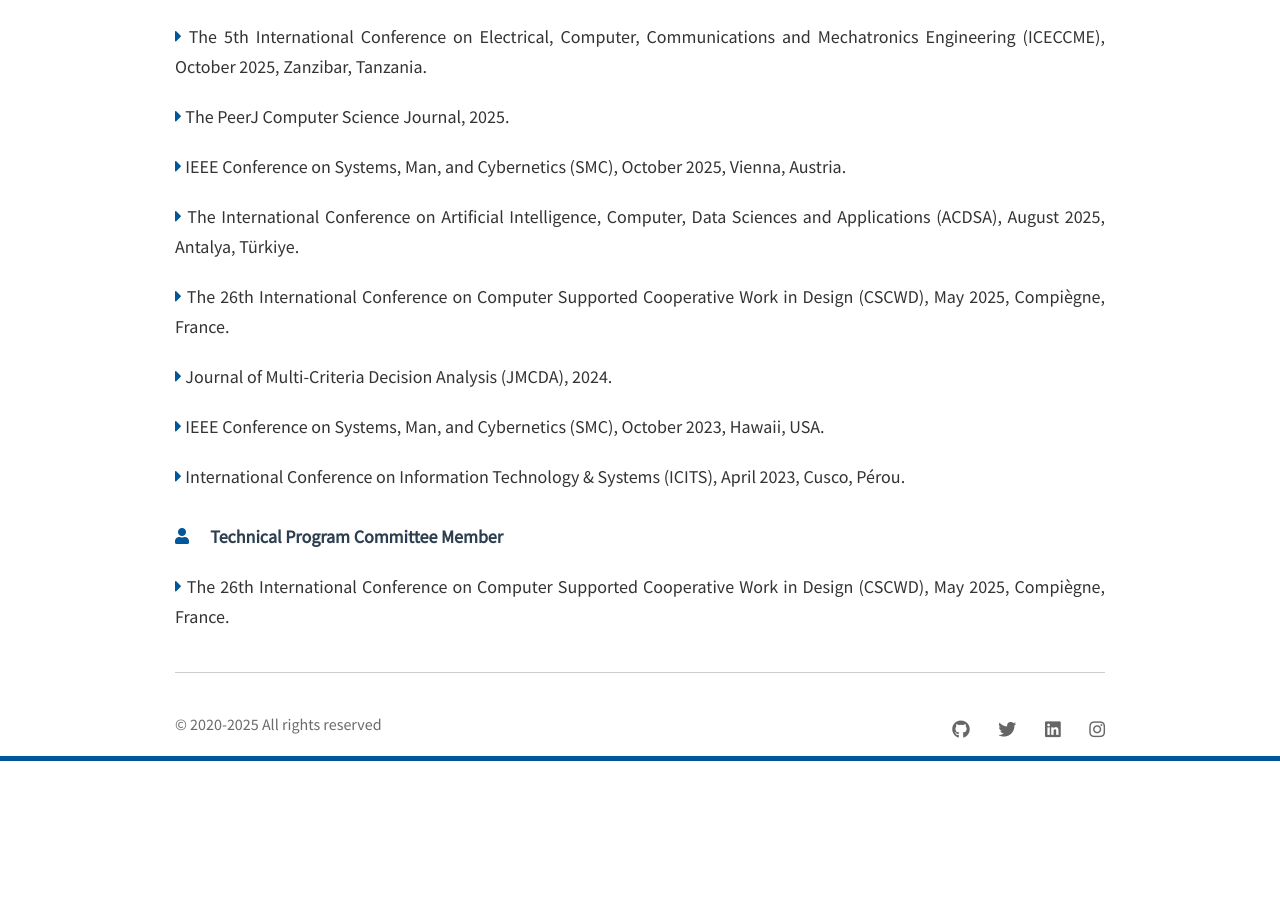
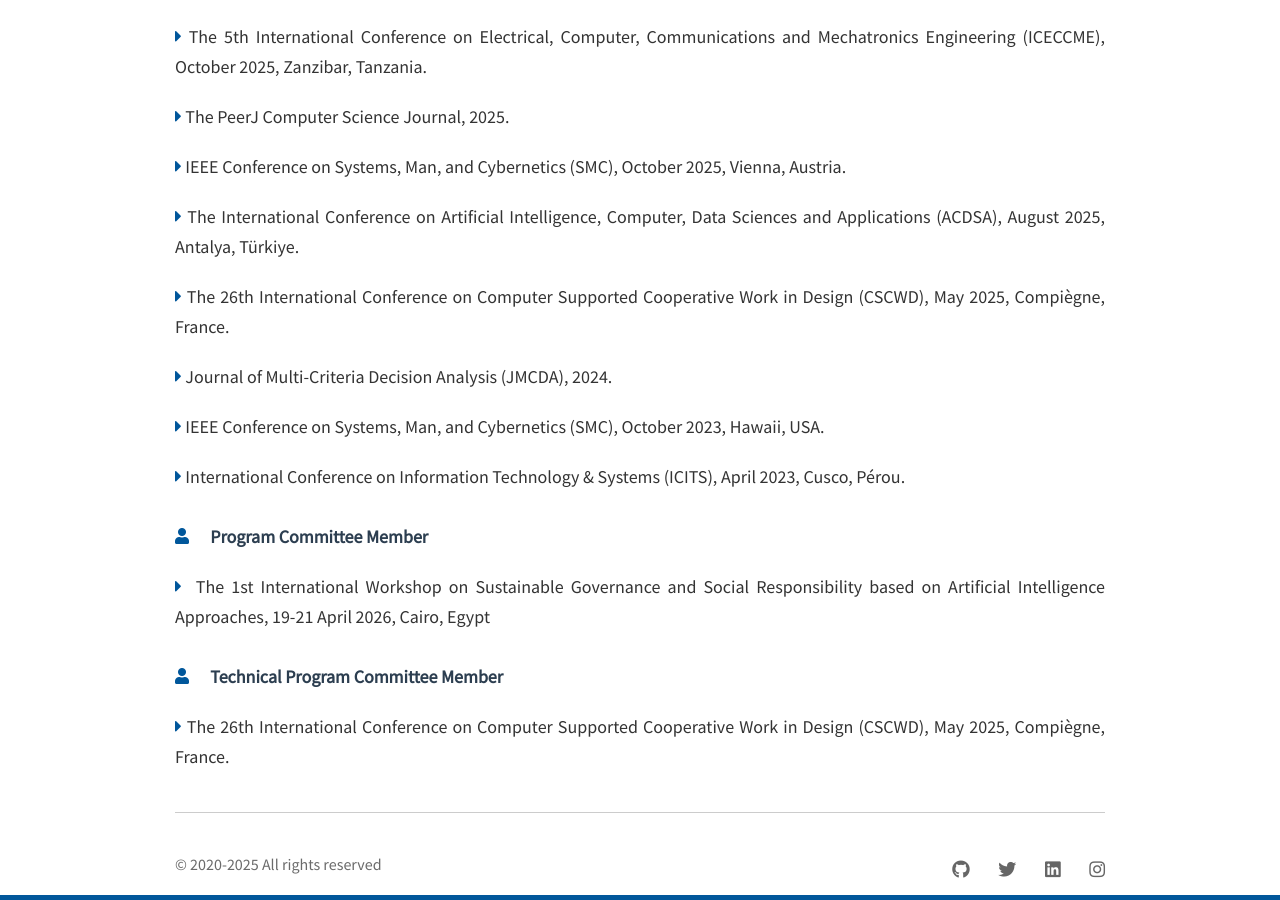
Before and after one commit to lengocluyen/lengocluyen.github.io, a Jekyll site: the page built from services.html, in a window 1280 px wide and 900 px high, scrolled down 1118 px. Built offline with Jekyll 4.4.1, drawn with Linux system fonts in a browser that asks for light colours; nearby versions of some CDN libraries; before the commit the page ends 1879 px from its top, so only the background shows below that.

Commit message:
Octb
submit

```diff
--- a/_includes/services.html
+++ b/_includes/services.html
@@ -178,6 +178,19 @@
     </h5>
   </div>
   </div>
+   <!-- Committee Role -->
+  <h5 class="service-subtitle mt-4" style="margin:0;"><i class="fa fa-user  text-info"></i>&nbsp; Program Committee Member</h5>
+
+  <div class="panel-default">
+    <div class="panel-body">
+  <h5>
+    <div class="div-justify-pub">
+        <i class="fa fa-caret-right"></i>&nbsp; The 1st International Workshop on Sustainable Governance and Social Responsibility based on Artificial Intelligence Approaches, 19-21 April 2026, Cairo, Egypt
+</div>
+    </h5>
+    </div>
+    </div>
+
   <!-- Committee Role -->
   <h5 class="service-subtitle mt-4" style="margin:0;"><i class="fa fa-user  text-info"></i>&nbsp; Technical Program Committee Member</h5>
 
```
Also changed, not shown: _includes/publications.html (+6 -2 lines).
